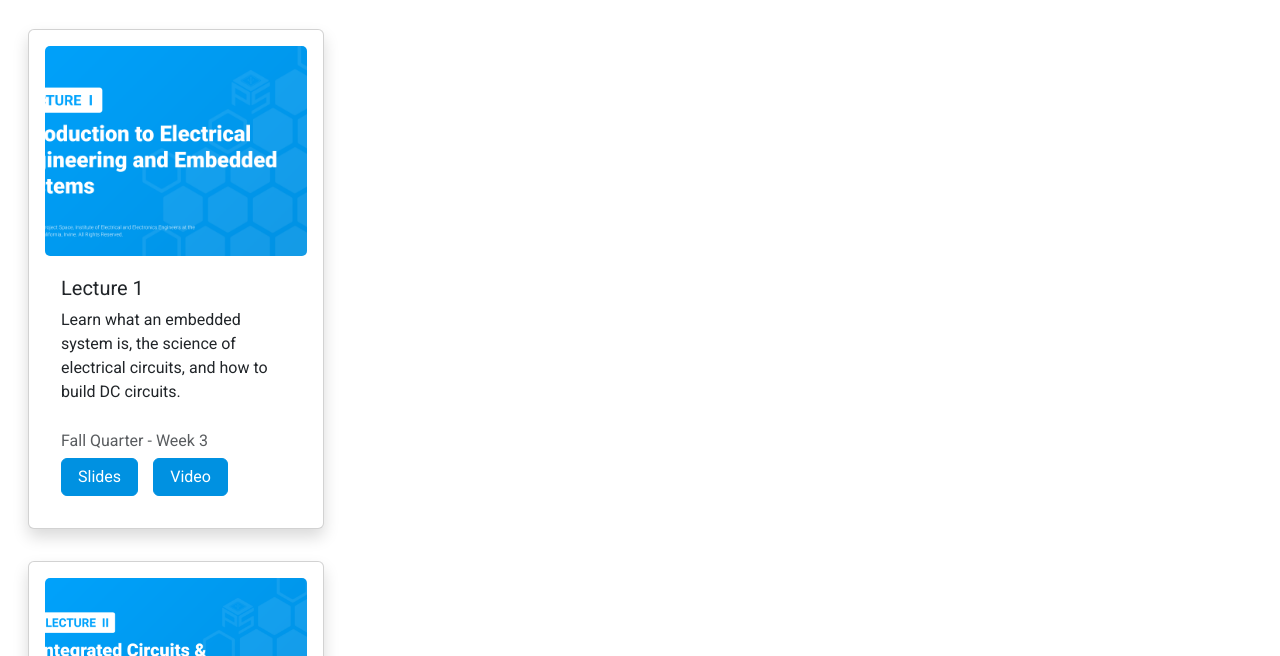
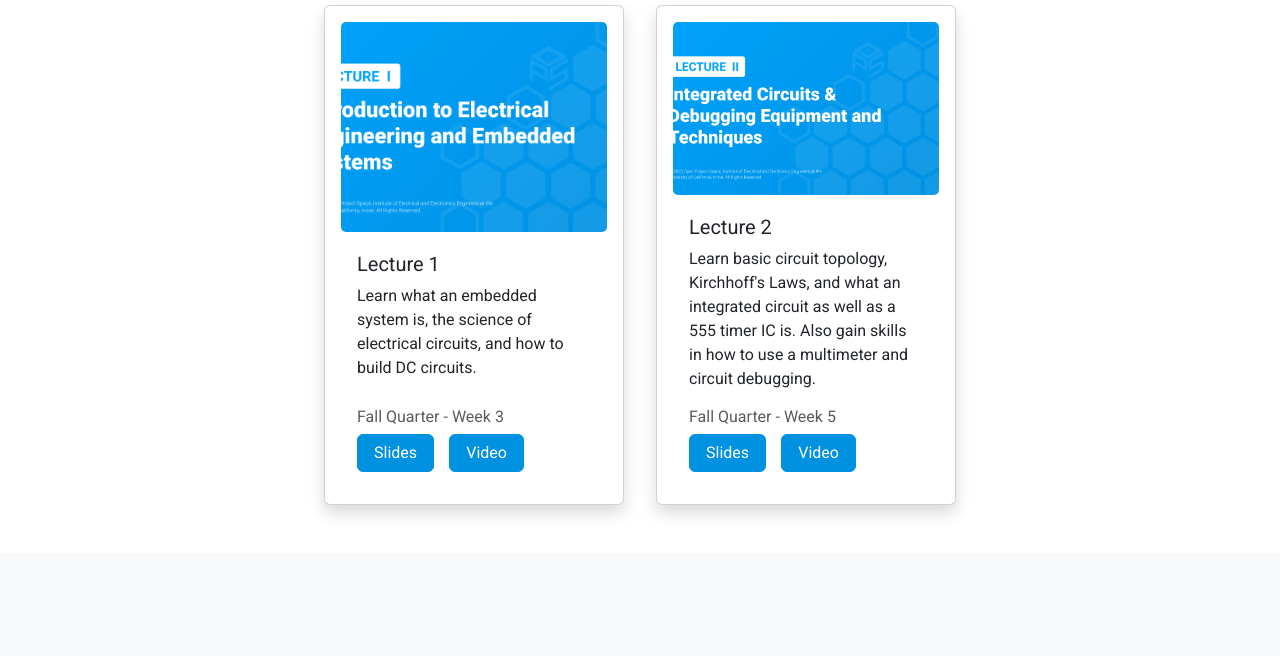
Before and after one commit to uci-ieee/ops-webpages-2024-2025, a website: page lectures.html in a window 1280 px wide. Shown: the part 144-800 px from the top of the page. Drawn offline with nearby package versions, Linux system fonts and the light colour scheme; files that its build step writes are made by us from their sources; a web font is replaced by a local one.

Commit message:
fixed formatting of lecture cards

```diff
--- a/lectures.html
+++ b/lectures.html
@@ -48,7 +48,7 @@
     <!-- End Header -->
     <div>
         <h1 class="fw-bold mb-2 mt-2" style="text-align: center;">Lectures</h1>
-        <div class="row row-cols-xl-4 row-cols-sm-2 row-cols-1 g-4" style="width: 100%; margin: auto;">
+        <!-- <div class="row row-cols-xl-4 row-cols-sm-2 row-cols-1 g-4" style="width: 100%; margin: auto;"> -->
             <div class="card-deck">
                 <script src="./js/card.js"
                 title="Lecture 1"
@@ -65,7 +65,7 @@
                 video="./index.html"
                 content="Learn basic circuit topology, Kirchhoff's Laws, and what an integrated circuit as well as a 555 timer IC is. Also gain skills in how to use a multimeter and circuit debugging."></script>
             </div>
-        </div>
+        <!-- </div> -->
     </div>
 
     <!-- ======= Footer ======= -->
```
